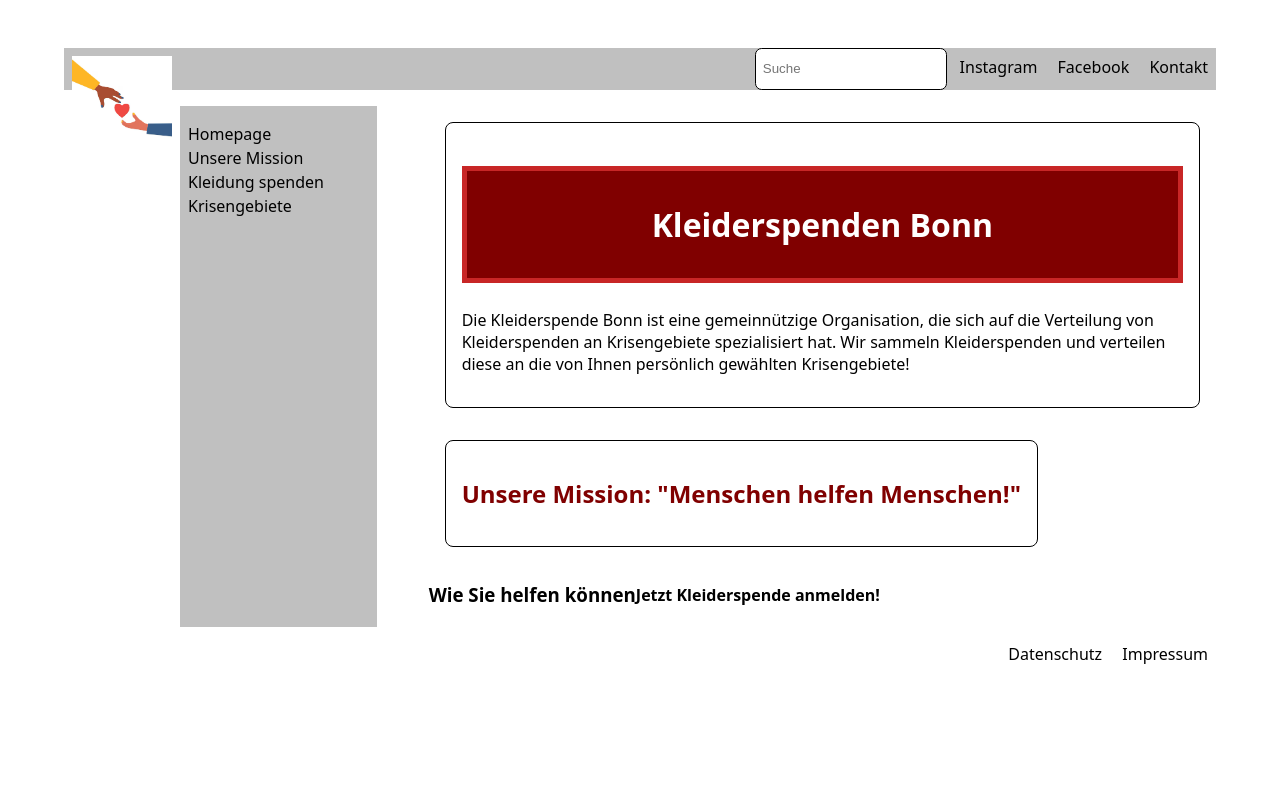
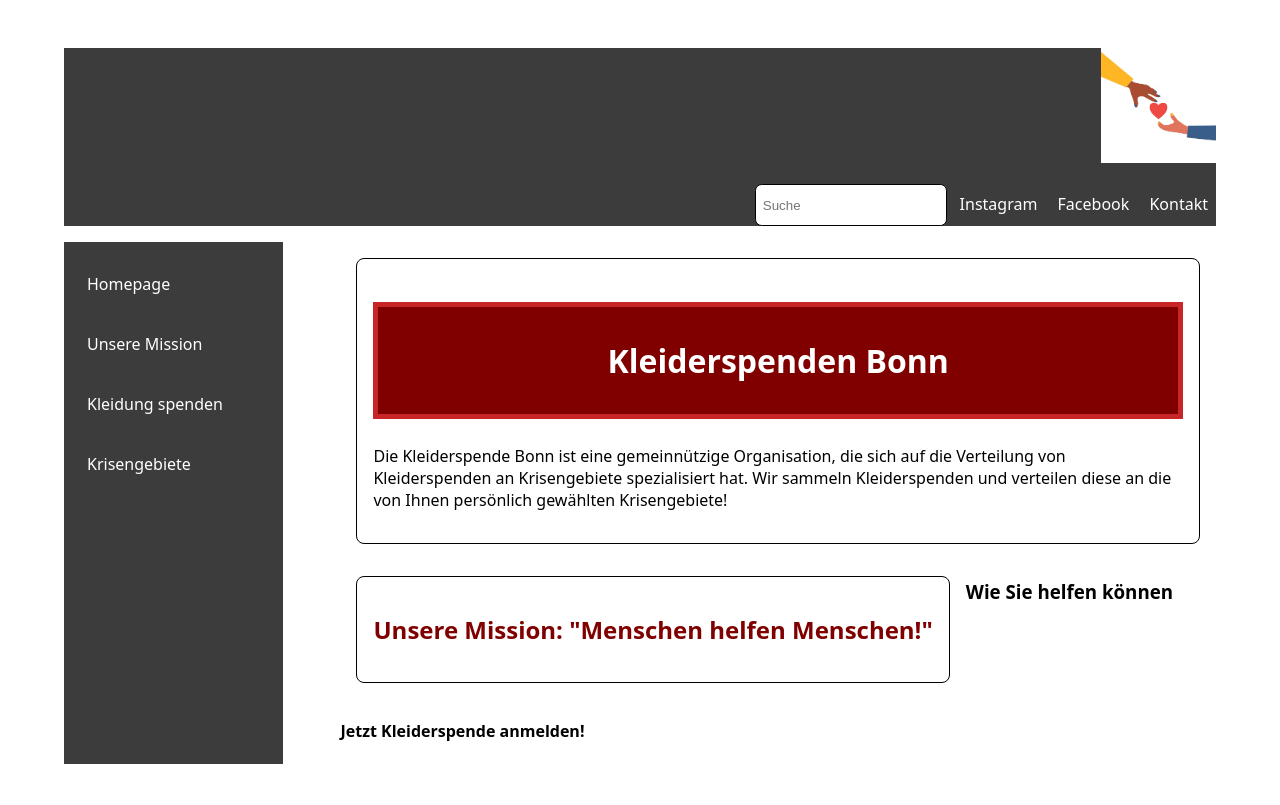
Before and after one commit to Alina040601/Erster-Versuch-IPWA01---Fallstudie-1.3, a plain HTML site: page index.html in a window 1280 px wide. Drawn offline with Linux system fonts and the light colour scheme.

Commit message:
changed navbar

```diff
--- a/home.html
+++ b/index.html
@@ -30,7 +30,7 @@
     <nav>
         <ul>
             <li>
-                <a href="home.html">Homepage</a></li>
+                <a href="index.html">Homepage</a></li>
             <li>
                 <a href="mission.html">Unsere Mission</a></li>
             <li>
--- a/styles.css
+++ b/styles.css
@@ -7,31 +7,31 @@ body {
     margin-top: 3em;
 }
 header {
-    background-color: silver;
+    background-color: rgb(60, 60, 60);
 }
 header img {
-    float: left;
-    margin: 0.5em;
-
+    width: 10%;
+    height: 10%;
 }
 nav li, form {
     display:inline;
 }
 header, footer nav ul {
-    text-align:right;
+    text-align: right;
 }
 main {
     display: flex;
 }
 main nav {
     width: 20%;
-    background-color: silver;
-}
-main nav li {
-    display:block;
+    background-color: rgb(60, 60, 60);
+    padding: 0%;
+    margin: 0%;
 }
 main nav li a {
-    line-height: 1.5em;
+    color: rgb(255, 255, 255);
+    padding: 15px;
+    display:block;
 }
 main nav ul {
     padding:0%;
@@ -56,7 +56,7 @@ input {
 }
 a {
     text-decoration: none;
-    color: rgb(0, 0, 0);
+    color: rgb(255, 255, 255);
     margin: 0.5em;
 }
 a:hover {
```
Also changed, not shown: contact.html (+1 -1 lines), countries.html (+1 -1 lines), donation.html (+1 -1 lines), mission.html (+1 -1 lines).
